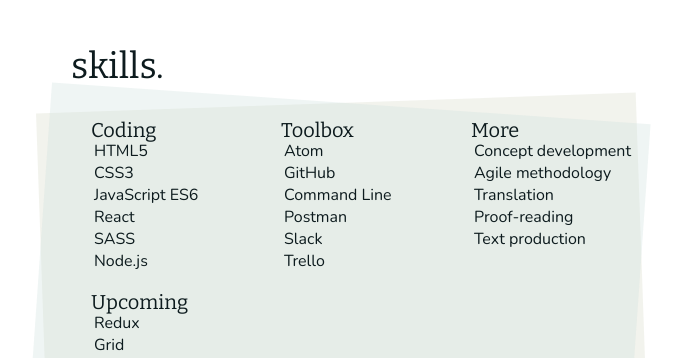
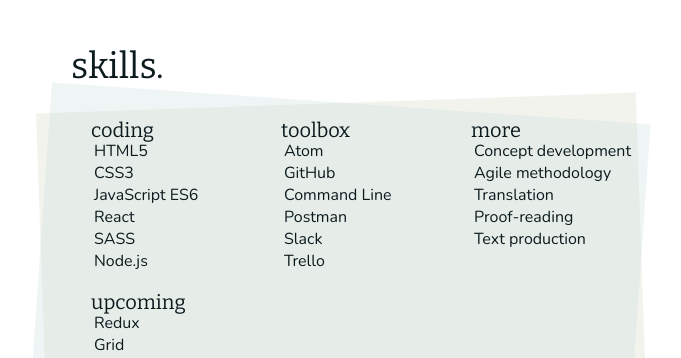
Before and after one commit to Hilwynn/personal-portfolio-technigo, a React (Create React App) app: page /#/ in a window 1280 px wide. Shown: the part 1828-2186 px from the top of the page, without its empty margins (279-960 px from the left). Built offline with nearby package versions, Linux system fonts and the light colour scheme.

Commit message:
Fixed styling of h3 in skills containers

```diff
--- a/src/Pages/CasePage/style.css
+++ b/src/Pages/CasePage/style.css
@@ -36,7 +36,6 @@
 }
 
 .tech-list-wrapper h3 {
-  font-family: Bitter, serif;
   text-transform: lowercase;
 }
 
--- a/src/Pages/LandingPage/style.css
+++ b/src/Pages/LandingPage/style.css
@@ -145,6 +145,10 @@
   padding-left: 3rem;
 }
 
+.skill-list-wrapper h3 {
+  text-transform: lowercase;
+}
+
 .skill-list {
   position: relative;
   width: 33.33%;
```
